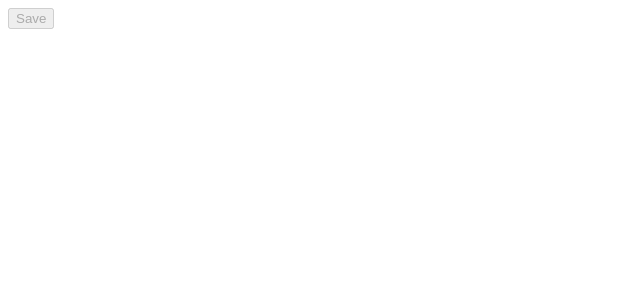
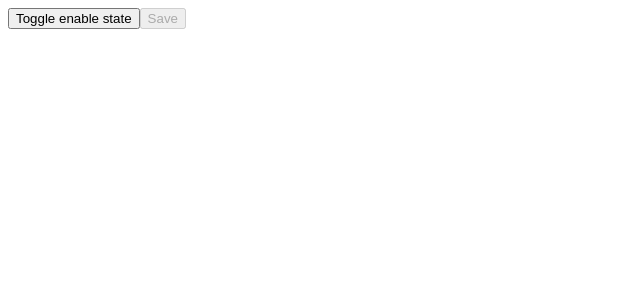
Before and after one commit to TheMies/AngularWorkshop, an Angular app: page / in a window 1280 px wide. Shown: the top 300 px of the page, without its empty margins (0-640 px from the left). Built offline with nearby package versions, Linux system fonts and the light colour scheme.

Commit message:
Workshop 05 Binding events

```diff
--- a/src/app/app.component.html
+++ b/src/app/app.component.html
@@ -1,4 +1,4 @@
-<!-- 04 Binding from field -->
-<button type="button" disabled="true">Save</button>
-<!-- Bind button disabled state to `isUnchanged` property -->
-<!-- <button type="button" [disabled]="isUnchanged">Save</button> -->
+<!-- 05 Binding event -->
+<button type="button" (click)="onToggleEnableState()">Toggle enable state</button>
+
+<button type="button" [disabled]="isUnchanged">Save</button>
--- a/src/app/app.component.ts
+++ b/src/app/app.component.ts
@@ -7,4 +7,8 @@ import { Component } from '@angular/core';
 })
 export class AppComponent {
   isUnchanged: boolean = true;
+
+  onToggleEnableState(){
+    this.isUnchanged = !this.isUnchanged;
+  }
 }
```
